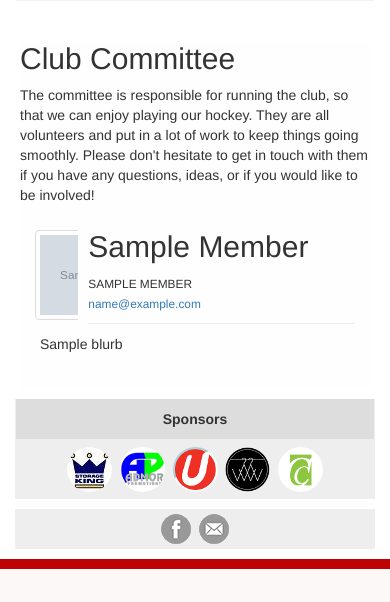
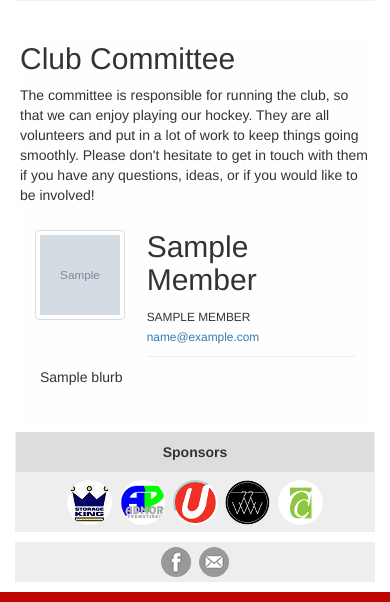
Before and after one commit to brendonj/varsityhockey, a Python web app: template templates/committee.html in a window 390 px wide. Shown: the part 378-980 px from the top of the page. Before the commit the page ends 947 px from the top, so only its background shows below. Run offline with Jinja, Linux system fonts and the light colour scheme; the template is opened without the code that fills it: most values are stand-ins (such as "Sample title", 1, 10 or a date in 2020); grey boxes marked "Sample" are stand-in pictures.

Commit message:
Fix layout of people thumbnails on small screens.

```diff
--- a/templates/people-macros.html
+++ b/templates/people-macros.html
@@ -1,13 +1,13 @@
 {% macro display_contact(person, show_blurb=False) -%}
 <div class="committee-member">
     <div class="row">
-        <div class="col-md-2 col-xs-2 img-box">
+        <div class="col-md-2 col-sm-2 col-xs-4 img-box">
             <img class="img-thumbnail pull-left"
             src="{{ '/thumbs/%s' % person.thumb.urlsafe() if person.thumb else '/images/brendonj.png' }}"
              />
         </div>
 
-        <div class="article-heading pull-left col-md-10 col-xs-10">
+        <div class="article-heading pull-left col-md-10 col-sm-10 col-xs-8">
             <div>
                 <h2 class="article-title">
                     {{ person["name"]|striptags|title }}
```
